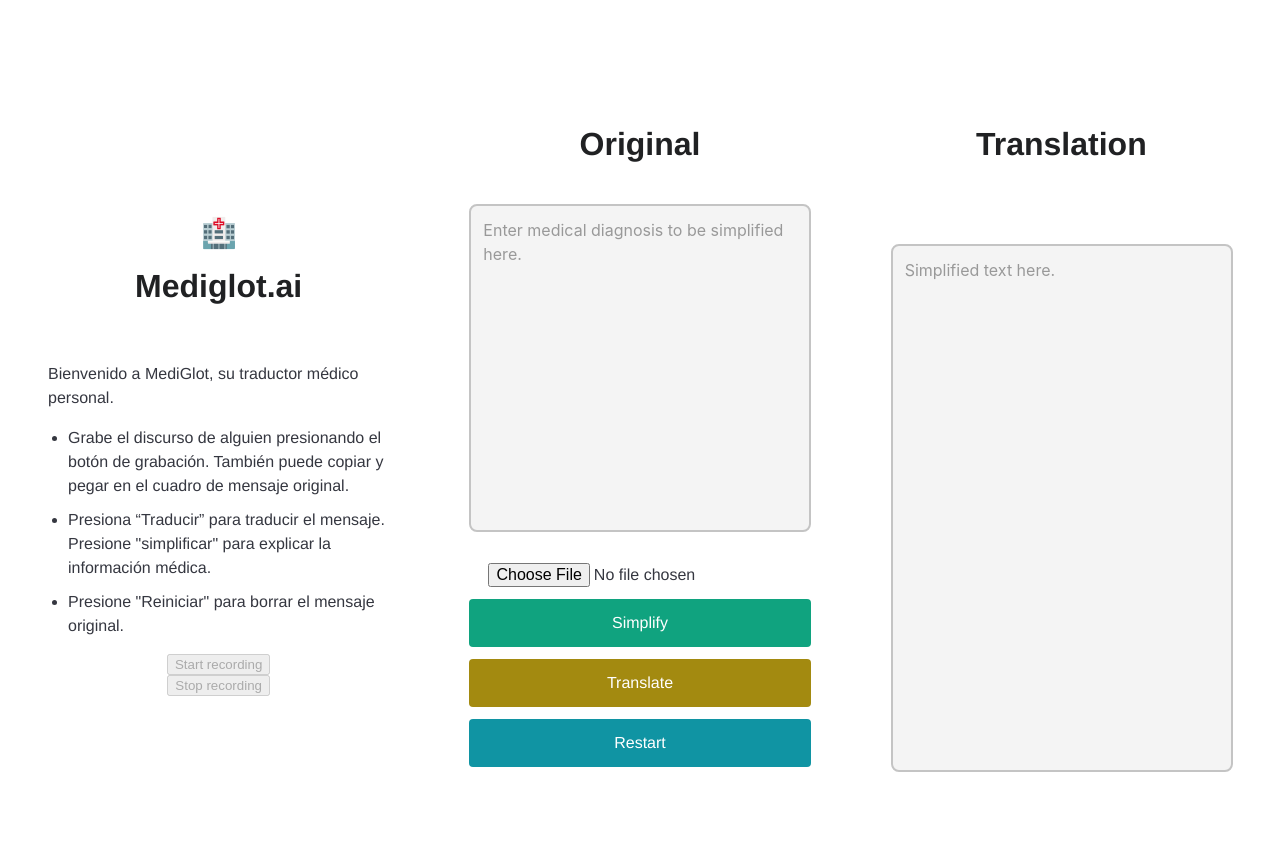
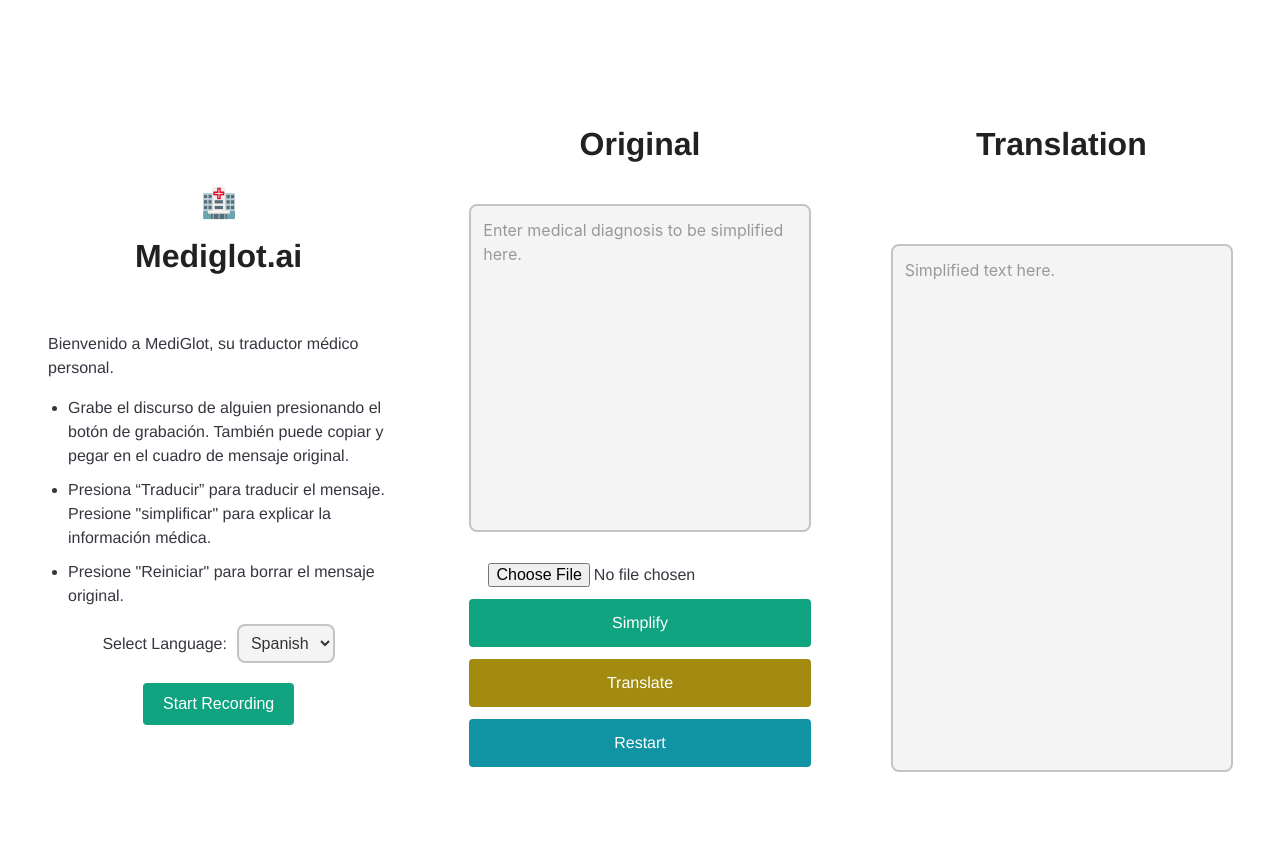
Before and after one commit to alaynamnguyen/mediglot, a Flask app: page / in a window 1280 px wide. Run offline with Flask 2, Linux system fonts and the light colour scheme; some web fonts are replaced.

Commit message:
Added better recording button functionality, drop down for languages but need to figure out how to pass the selected value to the translate function

```diff
--- a/app.py
+++ b/app.py
@@ -48,11 +48,12 @@ def index():
             )
             result = response['choices'][0].message.content.lstrip('\n')
 
+            selected_language = request.form.get("selected_language", "en")
             # Translate simplified english
-            translated_result = translate_and_join(result)
+            translated_result = translate_and_join(result, selected_language)
 
             # Generate speech using gTTS
-            tts = gTTS(translated_result, lang='es')
+            tts = gTTS(translated_result, lang=selected_language)
             tts.save('static/output.mp3')
             next_url = "/more.html"
 
@@ -73,11 +74,13 @@ def index():
             # transcript = openai.Audio.transcribe("whisper-1", audio_file)
             # medical_text = transcript['text'].lstrip('\n')
 
+            selected_language = request.form.get("selected_language", "en")
+
             # Translate simplified english
-            translated_result = translate_and_join(medical_text)
+            translated_result = translate_and_join(medical_text, selected_language)
 
             # Generate speech using gTTS
-            tts = gTTS(translated_result, lang='es')
+            tts = gTTS(translated_result, lang=selected_language)
             tts.save('static/output.mp3')
             next_url = "/more.html"
 
@@ -101,10 +104,11 @@ def more():
         )
 
         result = response['choices'][0].message.content.lstrip('\n')
-        translated_result = translate_and_join(result)
+        selected_language = request.form.get("selected_language", "en")
+        translated_result = translate_and_join(result, selected_language)
 
         # Generate speech using gTTS
-        tts = gTTS(translated_result, lang='es')
+        tts = gTTS(translated_result, lang=selected_language)
         tts.save('static/output.mp3')
         next_url = "/more.html"
 
@@ -133,9 +137,9 @@ def generate_simplified_text(medical_text):
         medical_text.capitalize()
     )
 
-def translate(text):
+def translate(text, target_language):
     try:
-        result = translator.translate(text, destination_language = 'es', source_language = 'auto')
+        result = translator.translate(text, destination_language = target_language, source_language = 'auto')
         return result
     except UnknownLanguage as err:
         print('Couldn\'t recognize the language. The language found is: ', err.guessed_language)
@@ -148,12 +152,14 @@ def translate(text):
         print('An unknown error occured')
         return
 
-def translate_and_join(text):
+def translate_and_join(text, target_language):
+    print(target_language)
+
     # Split text by periods
     split_text = text.split('. ')
 
     # Loop through each element and apply 'translate' function
-    translated_text = [translate(sentence).result[:-1] for sentence in split_text]
+    translated_text = [translate(sentence, target_language).result[:-1] for sentence in split_text]
 
     # Join the translated text together
     joined_text = '. '.join(translated_text).strip()
--- a/static/main.css
+++ b/static/main.css
@@ -126,3 +126,38 @@ audio {
 .loading-button {
   display: none;
 }
+
+.language-dropdown {
+  display: flex;
+  align-items: center;
+  margin-bottom: 20px;
+}
+
+.language-dropdown select {
+  padding: 8px;
+  font-size: 16px;
+  border: 2px solid #c4c4c4;
+  border-radius: 8px;
+  background-color: #f4f4f4;
+  color: #333;
+}
+
+.language-dropdown label {
+  margin-right: 10px;
+  font-size: 16px;
+}
+
+/* Styling for the recording buttons */
+#recordingButton {
+  padding: 12px 20px;
+  font-size: 16px;
+  color: #fff;
+  border: none;
+  border-radius: 4px;
+  cursor: pointer;
+  background-color: #10a37f; /* Default color for "Start Recording" state */
+}
+
+#recordingButton.recording {
+  background-color: #ff5a5a; /* Color for "Stop Recording" state */
+}
--- a/templates/index.html
+++ b/templates/index.html
@@ -18,18 +18,27 @@
           <li>Presione "Reiniciar" para borrar el mensaje original.</li>
         </ul>
       </div>
-      <!-- Added Voice Recording Buttons -->
-      <button id="start" disabled>Start recording</button>
-      <button id="stop" disabled>Stop recording</button>
+      <div class="language-dropdown">
+        <label for="language">Select Language:</label>
+        <select name="language" id="language">
+          <option value="es">Spanish</option>
+          <option value="fr">French</option>
+          <!-- Add more options for other languages as needed -->
+        </select>
+        <input type="hidden" name="selected_language" id="selectedLanguageField" value="">
+      </div>
+      <div class="recording-buttons">
+        <button id="recordingButton" disabled onclick="toggleRecording()">Start Recording</button>
+      </div>
     </div>
     <div class="column">
       <h3>Original</h3>
       <form action="{{ next }}" method="post" enctype="multipart/form-data">
         <textarea type="text" name="medical_text" placeholder="Enter medical diagnosis to be simplified here.">{% if original %}{{ original }}{% endif %}</textarea>
         <input type="file" name="audio" accept="audio/*">
-        <input type="submit" name="simplify" value="Simplify" class="simplify-button" id="simplifyButton" style="margin-top: 12px;" onclick="showLoadingButton()" />
+        <input type="submit" name="simplify" value="Simplify" class="simplify-button" id="simplifyButton" style="margin-top: 12px;" onclick="showLoadingButton(); triggerTranslation();" />
         <input type="submit" id="loadingButton" class="loading-button" value="Loading..." style="background-color: #67bba6; margin-top: 12px;" disabled />
-        <input type="submit" name="translate" value="Translate" class="translate-button" style="background-color: #a38a10; margin-top: 12px;" />
+        <input type="submit" name="translate" value="Translate" class="translate-button" style="background-color: #a38a10; margin-top: 12px;" onclick="showLoadingButton(); triggerTranslation();"/>
         <input type="submit" name="restart" value="Restart" class="restart-button" style="background-color: #1094a3; margin-top: 12px;" />
       </form>
     </div>
@@ -55,18 +64,20 @@
 
     let mediaRecorder;
     let chunks = [];
+    let isRecording = false;
 
     navigator.mediaDevices.getUserMedia({ audio: true })
       .then(stream => {
         mediaRecorder = new MediaRecorder(stream);
-        document.getElementById('start').disabled = false;
+        document.getElementById('recordingButton').disabled = false;
+        // document.getElementById('start').disabled = false;
 
         mediaRecorder.ondataavailable = event => {
           chunks.push(event.data);
         };
 
         mediaRecorder.onstop = () => {
-          let blob = new Blob(chunks, { 'type' : 'audio/webm' });
+          let blob = new Blob(chunks, { 'type': 'audio/webm' });
           chunks = [];
           let formData = new FormData();
           formData.append('audio', blob, 'audio.webm');
@@ -84,8 +95,32 @@
               .catch(error => {
                   console.error('Error:', error);
               });
+              isRecording = false;
+          document.getElementById('recordingButton').innerText = 'Start Recording';
         };
       });
+
+      function toggleRecording() {
+      if (!isRecording) {
+        // Start recording
+        mediaRecorder.start();
+        isRecording = true;
+        document.getElementById('recordingButton').innerText = 'Stop Recording';
+        document.getElementById('recordingButton').classList.add('recording');
+      } else {
+        // Stop recording
+        mediaRecorder.stop();
+        isRecording = false;
+        document.getElementById('recordingButton').innerText = 'Start Recording';
+        document.getElementById('recordingButton').classList.remove('recording');
+      }
+    }
+
+    function triggerTranslation() {
+    const selectedLanguage = document.getElementById('language').value;
+    document.getElementById('selectedLanguageField').value = selectedLanguage;
+    document.getElementById('translationForm').submit();
+  }
 
     document.getElementById('start').addEventListener('click', () => {
       mediaRecorder.start();
```
Also changed, not shown: requirements.txt (+21 -21 lines), 3 other files.
